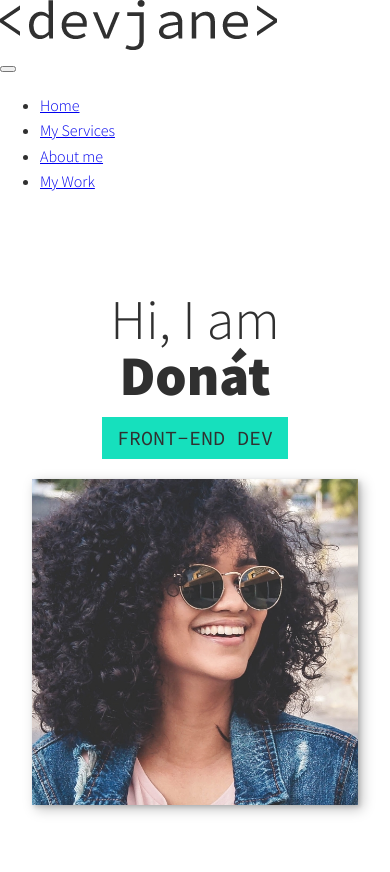
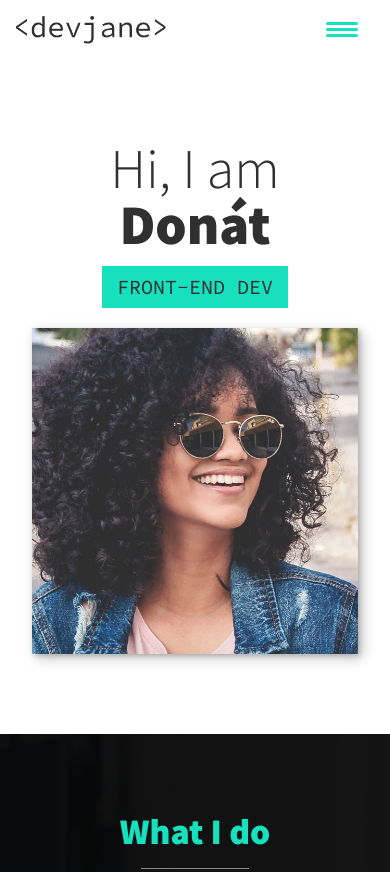
Before and after one commit to donatmarton/portfolio-website, a plain HTML site: page index.html in a window 390 px wide. Shown: the top 872 px of the page. Drawn offline with nearby package versions, Linux system fonts and the light colour scheme.

Commit message:
Create & style mobile navigation

```diff
--- a/css/style.css
+++ b/css/style.css
@@ -35,6 +35,10 @@
 
 
 /* General styles */
+
+html {
+  scroll-behavior: smooth;
+}
 
 body {
   background-color: var(--clr-light);
@@ -129,6 +133,101 @@ h3 {
   margin-bottom: 1em;
 }
 
+
+/* Navigation */
+
+.header {
+  display: flex;
+  align-items: center;
+  padding: 1em;
+}
+
+.logo {
+  max-width: 150px;
+  margin-right: auto;
+}
+
+.nav {
+  position: fixed;
+  background-color: var(--clr-dark);
+  color: var(--clr-light);
+  top: 0;
+  left: 0;
+  bottom: 0;
+  right: 0;
+  z-index: 100;
+
+  translate: 100%;
+  transition: translate 200ms ease-in-out;
+}
+.nav-opened .nav {
+  translate: 0%;
+}
+
+.nav__list {
+  list-style: none;
+  height: 100%;
+  margin: 0;
+  padding: 0;
+  display: flex;
+  flex-direction: column;
+  justify-content: space-evenly;
+  align-items: center;
+}
+
+.nav__link {
+  color: var(--clr-light);
+  font-weight: var(--fw-bold);
+  font-size: var(--fs-h2);
+  text-decoration: none;
+}
+.nav__link:hover {
+  color: var(--clr-accent);
+}
+
+.nav-toggle {
+  padding: 1em;
+  background: transparent;
+  border: 0;
+  cursor: pointer;
+  position: absolute;
+  right: 1em;
+  z-index: 101;
+}
+.nav-opened .nav-toggle {
+  position: fixed;
+}
+
+.hamburger {
+  display: block;
+  position: relative;
+}
+.hamburger,
+.hamburger::before,
+.hamburger::after {
+  background-color: var(--clr-accent);
+  width: 2em;
+  height: 3px;
+  border-radius: 1em;
+  transition: transform 250ms ease-in-out;
+}
+.hamburger::before,
+.hamburger::after{
+  content: '';
+  position: absolute;
+  left: 0;
+  right: 0;
+}
+.hamburger::before { top: 6px; }
+.hamburger::after { bottom: 6px; }
+
+.nav-opened .hamburger {
+  transform: rotate(135deg);
+}
+.nav-opened .hamburger::before { display: none; }
+.nav-opened .hamburger::after {
+  transform: rotate(90deg) translateX(6px);
+}
 
 /* Intro section */
 
--- a/index.html
+++ b/index.html
@@ -13,7 +13,7 @@
     <link rel="stylesheet" href="css/style.css"/>
   </head>
   <body>
-    <header>
+    <header class="header">
       <div class="logo">
         <img src="images/devjane.png" alt="" >
       </div>
@@ -22,10 +22,10 @@
       </button>
       <nav class="nav">
         <ul class="nav__list">
-          <li class="nav__item"><a href="#home">Home</a></li>
-          <li class="nav__item"><a href="#services">My Services</a></li>
-          <li class="nav__item"><a href="#about">About me</a></li>
-          <li class="nav__item"><a href="#work">My Work</a></li>
+          <li class="nav__item"><a class="nav__link" href="#home">Home</a></li>
+          <li class="nav__item"><a class="nav__link" href="#services">My Services</a></li>
+          <li class="nav__item"><a class="nav__link" href="#about">About me</a></li>
+          <li class="nav__item"><a class="nav__link" href="#work">My Work</a></li>
         </ul>
       </nav>
     </header>
@@ -142,5 +142,7 @@
         </li>
       </ul>
     </footer>
+
+    <script src="js/index.js"></script>
   </body>
 </html>
--- /dev/null
+++ b/js/index.js
@@ -0,0 +1,14 @@
+const navToggle = document.querySelector('.nav-toggle');
+const nav = document.querySelector('.nav');
+
+const navOpenedClassName = 'nav-opened';
+
+navToggle.addEventListener('click', toggleNav);
+
+nav.addEventListener('click', () => {
+  toggleNav();
+});
+
+function toggleNav() {
+  document.body.classList.toggle(navOpenedClassName);
+}
```
